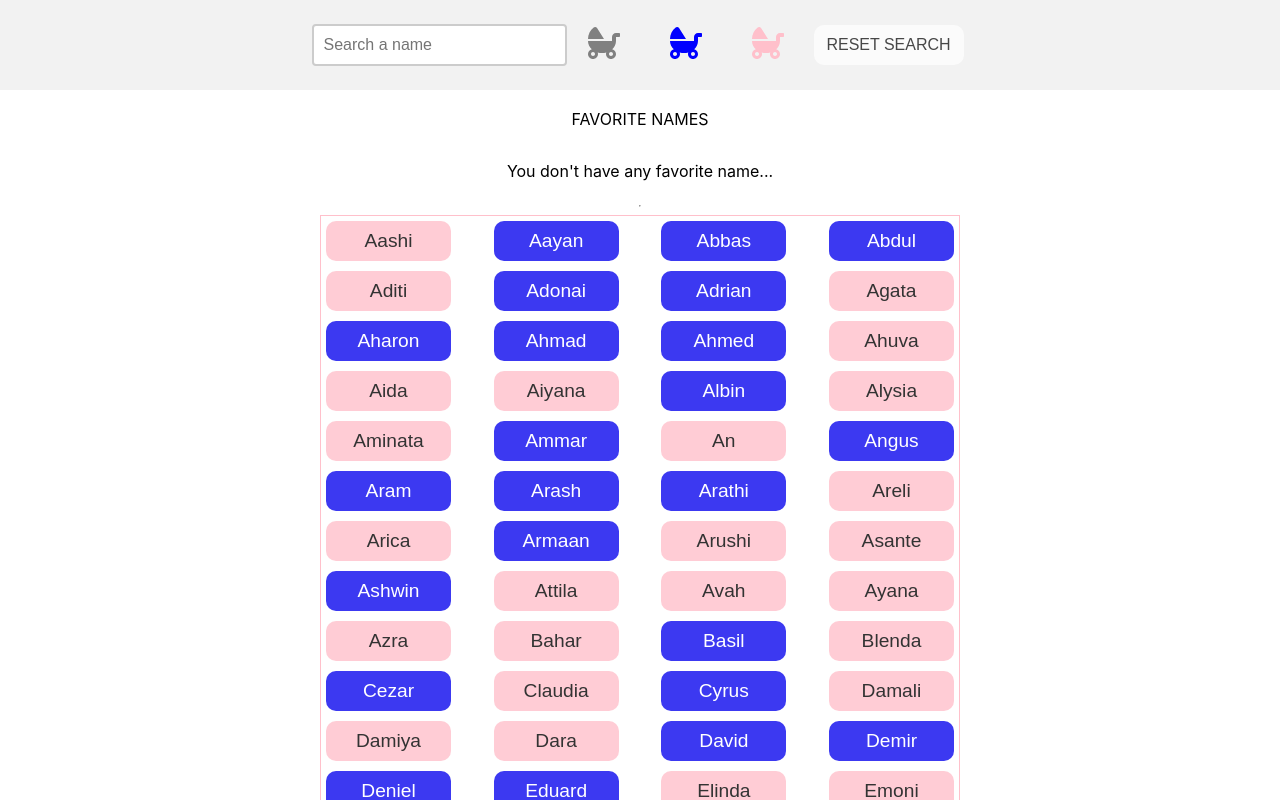
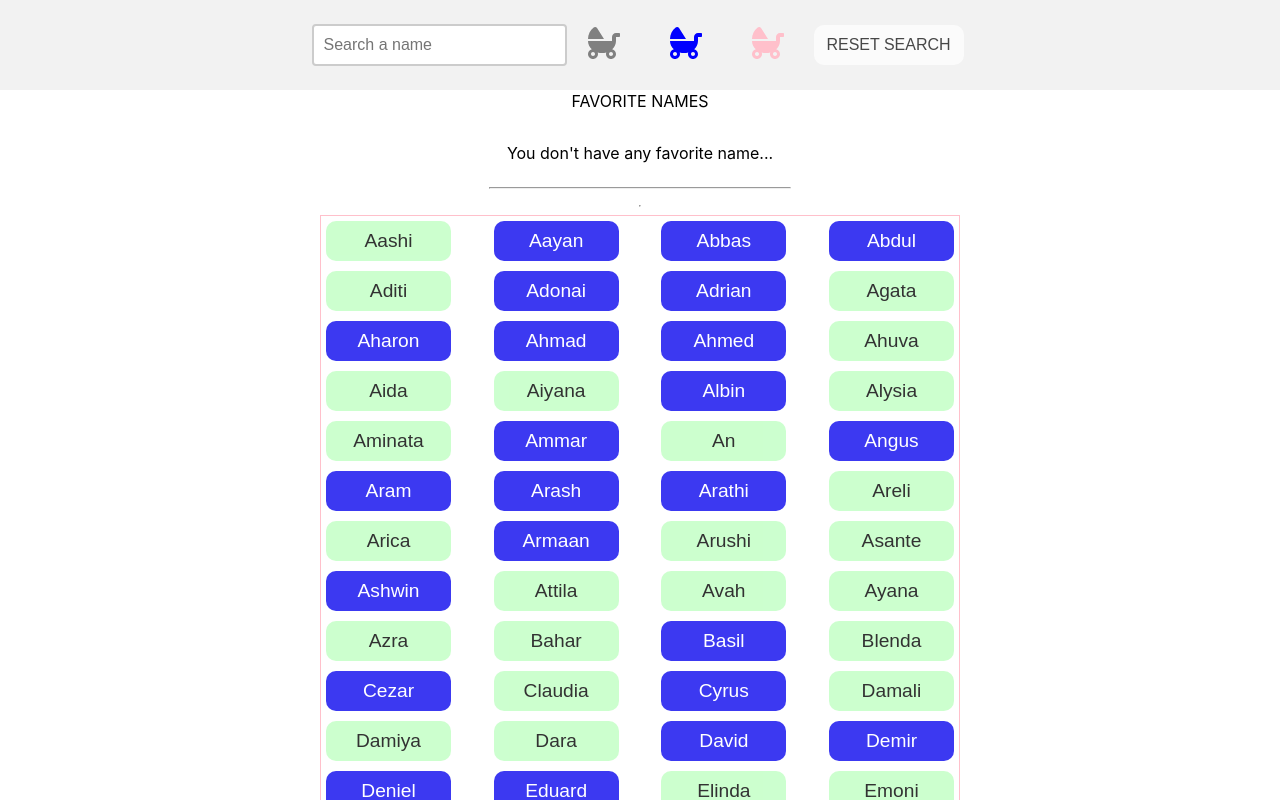
Before and after one commit to muratdemirtas2001/baby-names-react, a React (Create React App) app: page / in a window 1280 px wide. Shown: the top 800 px of the page. Built offline with nearby package versions, Linux system fonts and the light colour scheme.

Commit message:
testing AWS

```diff
--- a/src/App.css
+++ b/src/App.css
@@ -26,6 +26,7 @@
   background-color: #f2f2f2;
   width: 100%;
   padding: 20px;
+  z-index: 9999;
 }
 .search-input {
   width: 100%;
@@ -105,7 +106,7 @@
   opacity: 0.8;
 }
 .baby-female {
-  background-color: pink;
+  background-color: rgb(192, 255, 195);
   opacity: 0.8;
 }
 .baby-female:hover {
--- a/src/App.js
+++ b/src/App.js
@@ -31,7 +31,6 @@ function App() {
   }
   useEffect(() => {
     let favoriteNamesMessageShow = favoriteName.length > 0;
-    console.log(favoriteNamesMessageShow)
     setShowFavoriteNameMessage(favoriteNamesMessageShow);
   }, [favoriteName]);
   function moveToFavorite(e) {
@@ -107,7 +106,6 @@ function App() {
         />
         <ResetButton resetSearch={resetSearch} />
       </div>
-      <hr />
       <div className="content-wrapper">
         <FavoriteNames
           babyNamesData={babyNamesData}
--- a/src/FavoriteNames.js
+++ b/src/FavoriteNames.js
@@ -7,7 +7,7 @@ function FavoriteNames({
   isClickingFavoriteNames,
   showFavoriteNameMessage,
 }) {
-  console.log(isClickingFavoriteNames);
+  console.log(showFavoriteNameMessage);
   if (newFavoriteName) {
     return (
       <div className="favorite-names-wrapper">
@@ -27,6 +27,7 @@ function FavoriteNames({
             );
           })}
         </div>
+        <hr style={{ width: "300px" }} />
       </div>
     );
   } else return null;
```
Also changed, not shown: src/GenderSelector.js (+0 -19 lines).
